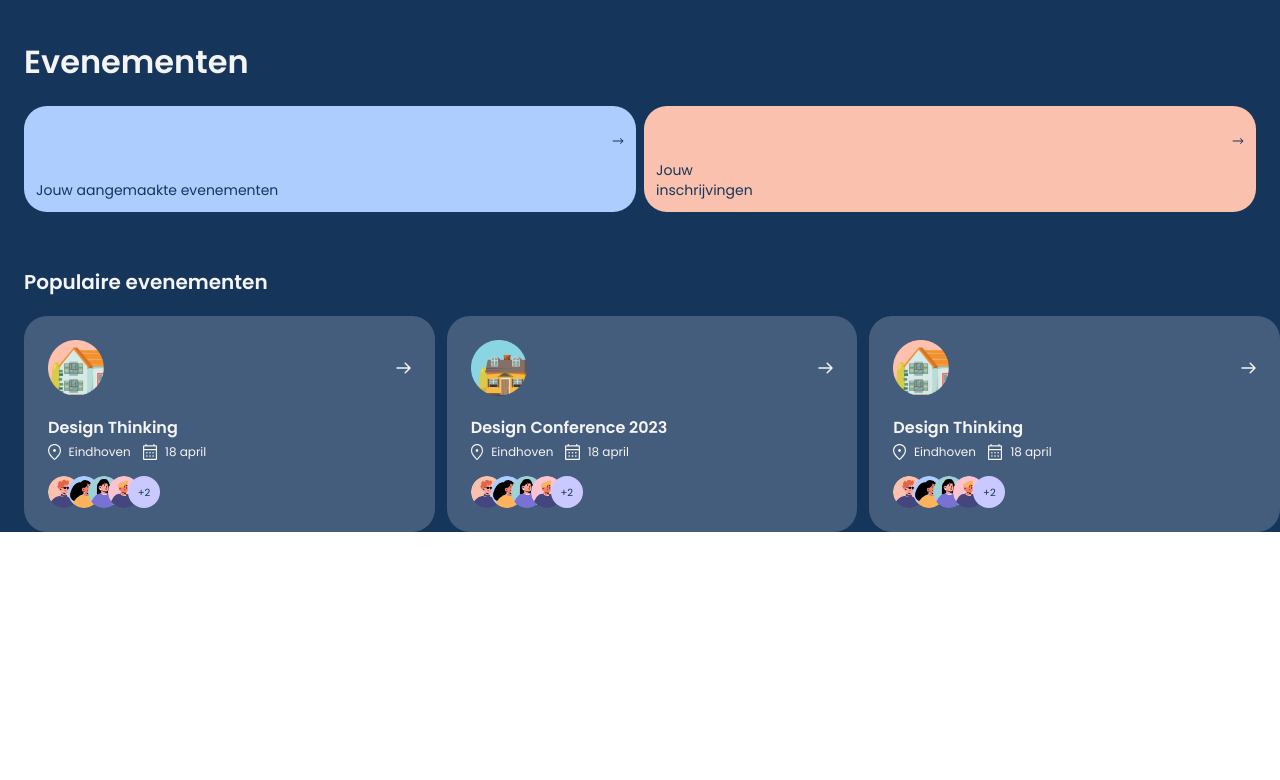
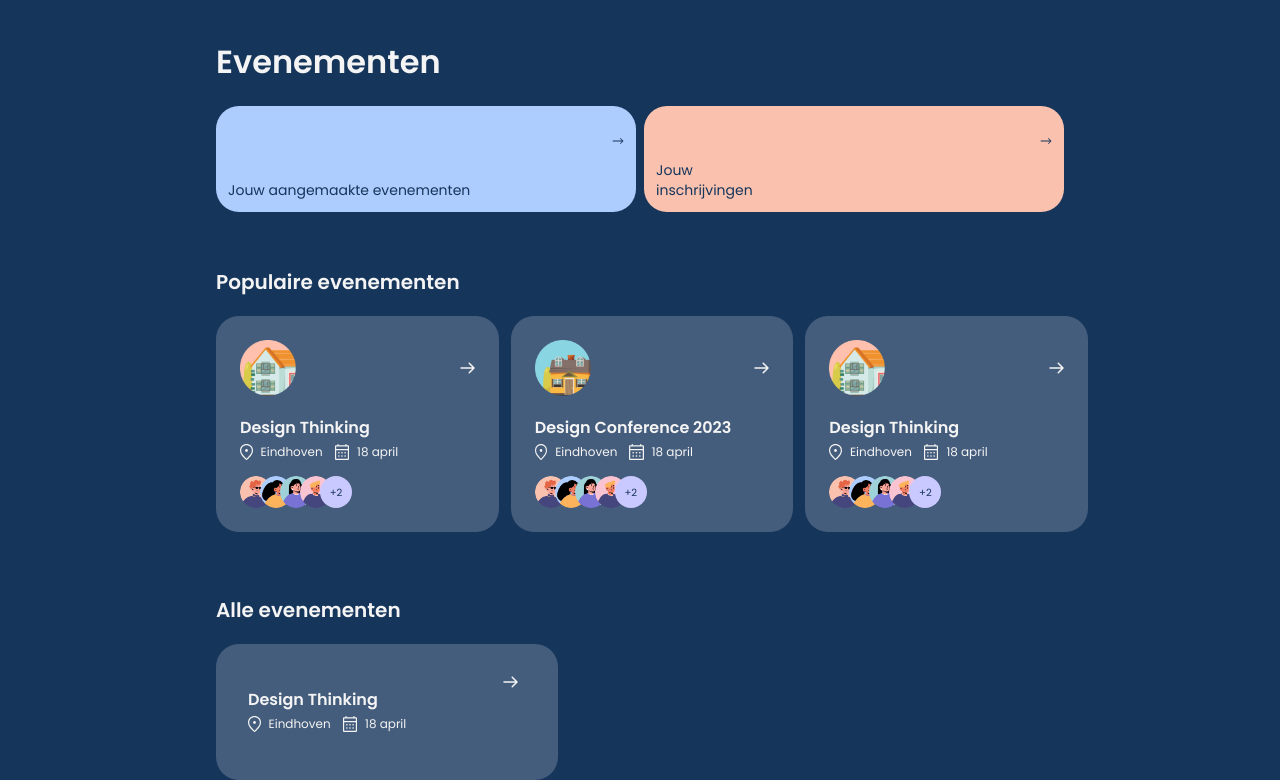
Before and after one commit to BlearyButton/event-platform, a Vue app: page / in a window 1280 px wide. Shown: the part 304-1084 px from the top of the page. Before the commit the page ends 836 px from the top, so only its background shows below. Built offline with nearby package versions, Linux system fonts and the light colour scheme.

Commit message:
all events cards added

```diff
--- /dev/null
+++ b/eventsigned.html
@@ -0,0 +1,25 @@
+<!DOCTYPE html>
+<html lang="en">
+
+<head>
+    <meta charset="UTF-8" />
+    <link rel="icon" type="image/svg+xml" href="/public/thumbnail-2.png" />
+    <meta name="viewport" content="width=device-width, initial-scale=1.0" />
+    <link rel="preconnect" href="https://fonts.googleapis.com">
+    <link rel="preconnect" href="https://fonts.gstatic.com" crossorigin>
+    <link
+        href="https://fonts.googleapis.com/css2?family=Poppins:ital,wght@0,100;0,200;0,300;0,400;0,500;0,600;0,700;0,800;0,900;1,100;1,200;1,300;1,400;1,500;1,600;1,700;1,800;1,900&display=swap"
+        rel="stylesheet">
+    <title>Eventplatform</title>
+</head>
+
+<body class="bg-background-primary h-screen-full max-w-4xl mx-auto">
+    <div id="app">
+    <div class="text-white">
+        <h3 class="">Design Thinking</h3>
+        <h1 class="">Deze collega's zijn al ingeschreven</h1>
+    </div>
+    </div>
+</body>
+
+</html>
--- a/index.html
+++ b/index.html
@@ -9,7 +9,7 @@
 <link href="https://fonts.googleapis.com/css2?family=Poppins:ital,wght@0,100;0,200;0,300;0,400;0,500;0,600;0,700;0,800;0,900;1,100;1,200;1,300;1,400;1,500;1,600;1,700;1,800;1,900&display=swap" rel="stylesheet">
     <title>Eventplatform</title>
   </head>
-  <body>
+  <body class="bg-background-primary max-w-4xl mx-auto">
     <div id="app"></div>
     <script type="module" src="/src/main.js"></script>
   </body>
--- a/src/EventDetail.vue
+++ b/src/EventDetail.vue
@@ -49,9 +49,11 @@ watch(route, async (route) => {
 <template>
     <template v-if="eventTemplate">
         <div class="fixed w-full flex justify-between items-center p-6 z-10">
+            <a href="./">
                 <div class="bg-background-secondary w-[42px] h-[42px] rounded-full flex items-center justify-center">
                     <img class="h-3 rotate-180" src="/arrow-right-light.svg" />
                 </div>
+            </a>
             <div class="bg-background-secondary w-[42px] h-[42px] rounded-full flex items-center justify-center">
                 <img class="w-3" src="/icon-smalloverlay.svg" />
             </div>
@@ -75,6 +77,7 @@ watch(route, async (route) => {
                     <p class="text-light text-sm ml-2">{{ `${eventTemplate.startTime} - ${eventTemplate.endTime}` }}</p>
                 </div>
             </div>
+            <a href="./EventSigned.html">
                 <div class="bg-background-secondary rounded-[23px] p-6 mt-11">
                     <div class="flex justify-between items-center mb-3">
                         <p class="text-light text-sm font-semibold">Deze collega's zijn al ingeschreven</p>
@@ -82,6 +85,7 @@ watch(route, async (route) => {
                     </div>
                     <AvatarGroup :key="eventTemplate.id" limit="4" :avatars="eventTemplate.attendees" avatarSize="large" />
                 </div>
+            </a>
             <div class="text-light mt-16">
                 <h2 class="text-xl font-semibold">
                     Over het evenement
--- a/src/Home.vue
+++ b/src/Home.vue
@@ -1,7 +1,6 @@
 <script setup>
 import EventActions from './components/EventActions.vue';
 import EventCards from './components/EventCards.vue';
-import HelloWorld from './components/HelloWorld.vue'
 </script>
 
 <template>
--- /dev/null
+++ b/src/components/EventCardFull.vue
@@ -0,0 +1,31 @@
+<script setup>
+import AvatarGroup from './AvatarGroup.vue';
+
+const props = defineProps(['icon', 'title', 'locationall', 'date', 'avatars'])
+
+</script>
+
+<template>
+    <div class="bg-background-secondary rounded-[23px] pl-8 py-8 w-full max-w-[342px]">
+        <div class="flex flex-col">
+            <div class="pr-10 flex justify-end">
+                <img class="" src="/arrow-right-light.svg" />
+            </div>
+            <div class="text-light">
+                <div class="font-semibold">Design Thinking</div>
+                <div class="flex flex-row">
+                    <div class="flex items-center flex-wrap mb-4 mt-1">
+                        <div class="flex items-center mr-3">
+                            <img src="/icon-location.svg" class="h-4" />
+                            <p class="text-light text-xs ml-2">Eindhoven</p>
+                        </div>
+                        <div class="flex items-center ">
+                            <img src="/icon-date.svg" class="h-4" />
+                            <p class="text-light text-xs ml-2">18 april</p>
+                        </div>
+                    </div>
+                </div>
+            </div>
+        </div>
+    </div>
+</template>
--- a/src/components/EventCards.vue
+++ b/src/components/EventCards.vue
@@ -1,5 +1,6 @@
 <script setup>
 import EventCard from './EventCard.vue';
+import EventCardFull from './EventCardFull.vue'
 
 const data = [
     {
@@ -7,7 +8,7 @@ const data = [
         title: 'Design Thinking',
         location: 'Eindhoven',
         date: '18 april',
-        avatars: ['/character-1.png', '/character-2.png', '/character-3.png', '/character-4.png', '/character-5.png', '/character-6.png',]
+        avatars: ['/character-1.png', '/character-2.png', '/character-3.png', '/character-4.png', '/character-5.png', '/character-6.png',],
     },
     {
         icon: '/thumbnail-2.png',
@@ -22,7 +23,8 @@ const data = [
         location: 'Eindhoven',
         date: '18 april',
         avatars: ['/character-1.png', '/character-2.png', '/character-3.png', '/character-4.png', '/character-5.png', '/character-6.png',]
-    }
+    },
+
 ]
 
 </script>
@@ -34,4 +36,11 @@ const data = [
   <div class="max-w-screen-full w-full flex overflow-x-scroll gap-x-3">
       <EventCard v-for="card in data" v-bind="card"/>
   </div>
+
+  <h2 class="mt-16 text-light font-semibold text-xl mb-5">
+    Alle evenementen
+  </h2>
+  <div class="">
+    <EventCardFull />
+  </div>
 </template>
```
Lines whose indentation alone changed are shown as unchanged.
